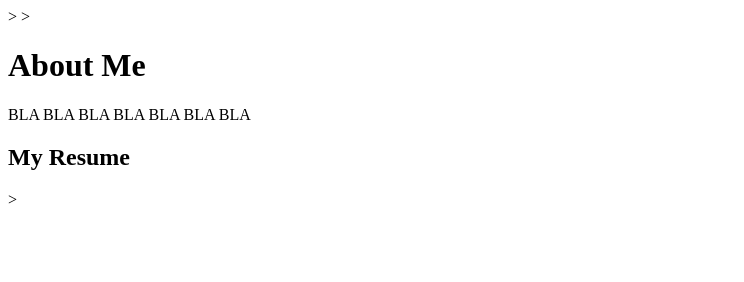
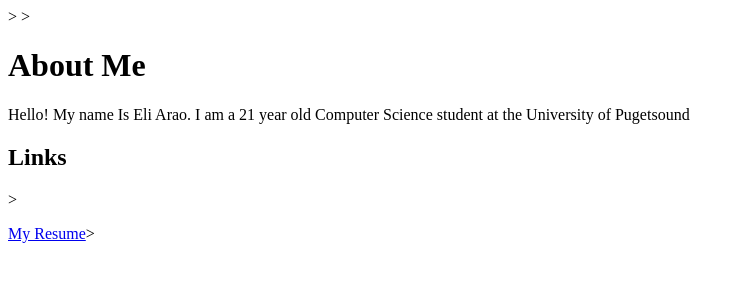
Before and after one commit to eeellliii1/eeellliii1.github.io, a plain HTML site: page index.html in a window 1280 px wide. Shown: the whole page, without its empty margins (0-744 px from the left). Drawn offline with Linux system fonts and the light colour scheme.

Commit message:
Added hyperlink from index.html to resume.html. Also uploaded resume.html for the first time

```diff
--- a/index.html
+++ b/index.html
@@ -6,7 +6,11 @@
 
     <body>
         <h1>About Me</h1>
-        <p> BLA BLA BLA BLA BLA BLA BLA</p>
-        <h2>My Resume</h2>>
+        <p> Hello! My name Is Eli Arao. I am a 21 year old Computer Science student at the University of Pugetsound</p>
+        <p></p>
+        <h2>Links</h2>>
+        <p>
+            <a href="resume.html">My Resume</a>>
+        </p>
     </body>
 </html>
```
Also changed, not shown: resume.html (added).
